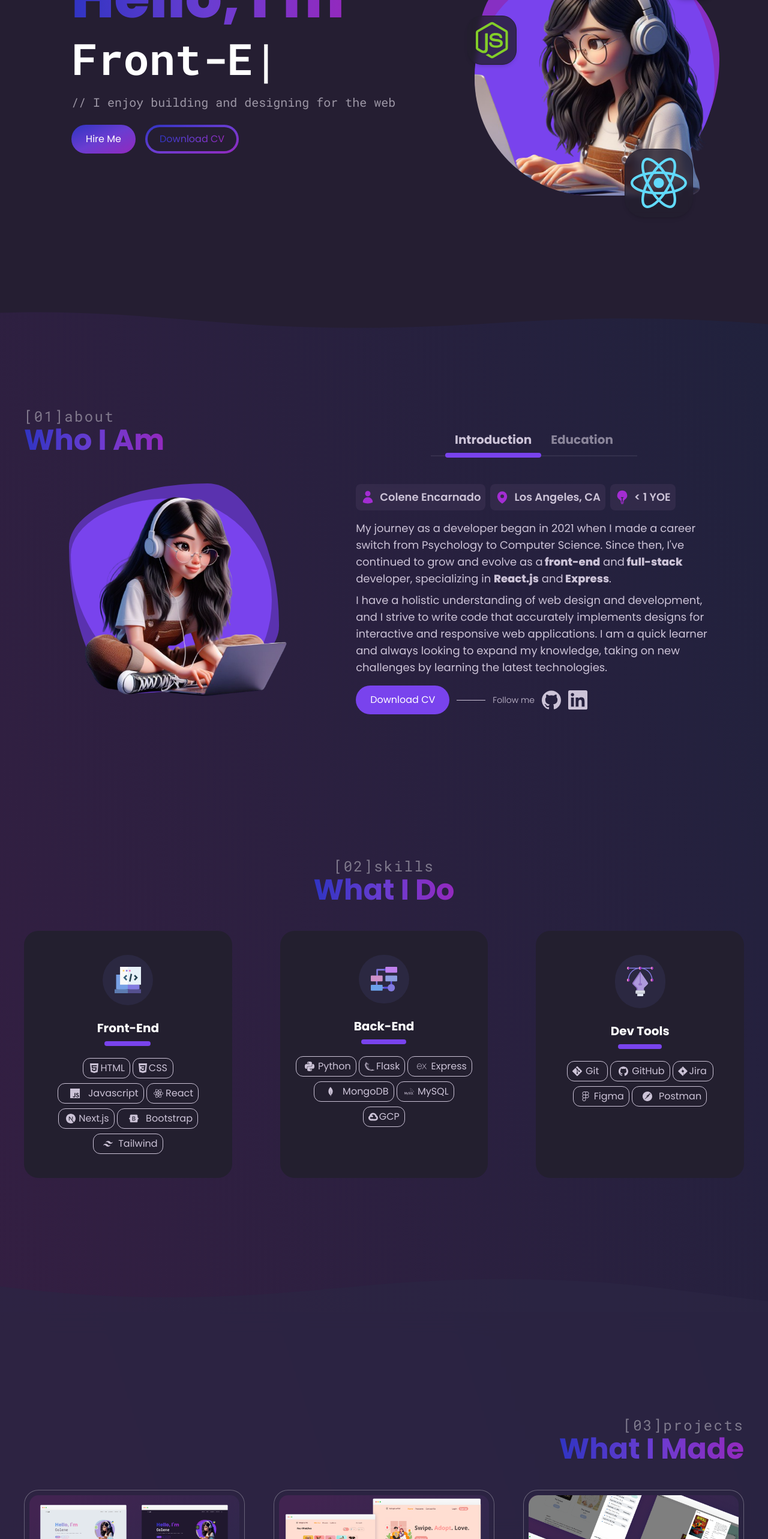
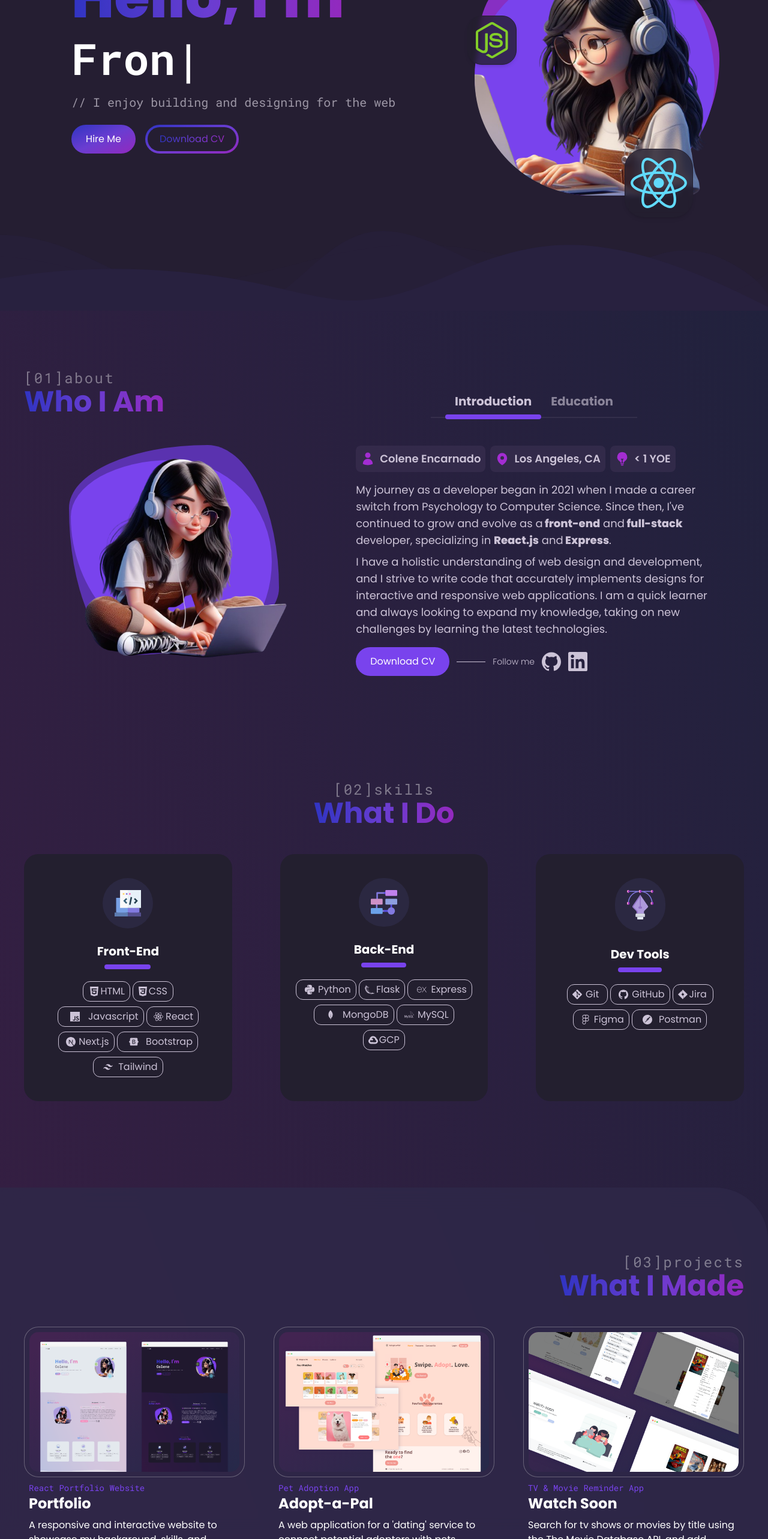
Before and after one commit to encarnac/portfolio, a React (Vite) app: page / in a window 1280 px wide. Shown: the part 234-2800 px from the top of the page at 60% size. Built offline with nearby package versions, Linux system fonts and the light colour scheme.

Commit message:
Updated divider shape and added Footer section at bottom

```diff
--- a/src/App.jsx
+++ b/src/App.jsx
@@ -4,6 +4,7 @@ import AboutSection from "./components/AboutSection";
 import SkillsSection from "./components/SkillsSection";
 import ProjectsSection from "./components/ProjectsSection";
 import ContactSection from "./components/ContactSection";
+import FooterSection from "./components/FooterSection";
 import { DividerShape } from "./components/DividerShape";
 import { useEffect, useState } from "react";
 import { motion } from "framer-motion";
@@ -51,59 +52,59 @@ export default function App() {
         toggleTheme={toggleTheme}
       />
 
-      {/* Hero Section with Divider */}
       <div className="relative bg-[#e3e8ee] dark:bg-[#251e32]">
+        {/* Hero Section */}
         <motion.div
           className="container mx-auto mb-32 mt-16 px-5 py-4 sm:px-10 lg:mt-24"
           viewport={{ amount: 0.7 }}
           onViewportEnter={() => setSelectedPage("hero")}
         >
           <HeroSection />
+          <DividerShape shape={"first"} />
         </motion.div>
       </div>
 
       <div className="relative">
         {/* About Me Section */}
         <motion.div
-          className="container mx-auto my-36 px-5 py-4 sm:px-10"
+          className="container mx-auto my-20 px-5 py-4 sm:px-10"
           viewport={{ amount: 0.7 }}
           onViewportEnter={() => setSelectedPage("about")}
         >
-          <DividerShape shape={"first"} />
           <AboutSection />
         </motion.div>
 
         {/* Skills Section */}
         <motion.div
-          className="container mx-auto my-36 mb-40 px-5 py-4 sm:px-10"
+          className="container mx-auto my-20 px-5 py-4 sm:px-10"
           viewport={{ amount: 0.7 }}
           onViewportEnter={() => setSelectedPage("skills")}
         >
           <SkillsSection />
-          <DividerShape shape={"second"} />
         </motion.div>
       </div>
 
-      {/* Projects Section */}
-      <div className="relative bg-[#eff1f2]/50 backdrop-blur-lg dark:bg-[#2b2544]/70">
+      <div className="relative rounded-tr-[5.5rem] bg-[#eff1f2]/50 backdrop-blur-lg dark:bg-[#2f2949]/80">
+        {/* Projects Section */}
         <motion.div
-          className="container mx-auto my-36 mb-40 px-5 py-4 sm:px-10"
+          className="container mx-auto my-20 px-5 py-4 sm:px-10"
           viewport={{ amount: 0.7 }}
           onViewportEnter={() => setSelectedPage("projects")}
         >
           <ProjectsSection />
-          <DividerShape shape={"third"} />
         </motion.div>
-      </div>
 
-      <div className="relative bg-[#E3E8EE] dark:bg-[#251e32]">
-        <motion.div
-          className="container mx-auto my-36 mb-40 px-5 py-4 sm:px-10"
-          viewport={{ amount: 0.7 }}
-          onViewportEnter={() => setSelectedPage("projects")}
-        >
-          <ContactSection />
-        </motion.div>
+        {/* Contact and Footer Section */}
+        <div className="relative rounded-tl-[5.5rem] bg-[#E3E8EE] dark:bg-[#251e32]">
+          <motion.div
+            className="container mx-auto pt-20"
+            viewport={{ amount: 0.7 }}
+            onViewportEnter={() => setSelectedPage("contact")}
+          >
+            <ContactSection />
+            <FooterSection />
+          </motion.div>
+        </div>
       </div>
     </main>
   );
--- a/src/components/DividerShape.jsx
+++ b/src/components/DividerShape.jsx
@@ -1,10 +1,5 @@
 export const DividerShape = ({ shape }) => {
-  const color =
-    shape === "first"
-      ? "dark:fill-[#251E32] fill-[#E3E8EE]"
-      : shape === "second"
-      ? "dark:fill-[#2b2544]/70 fill-[#eff1f2]/50"
-      : "dark:fill-[#251E32] fill-[#E3E8EE]";
+  const color = "dark:fill-[#28213F] fill-[#D5C4DB]";
   return (
     <>
       {shape === "first" && (
@@ -16,39 +11,17 @@ export const DividerShape = ({ shape }) => {
             preserveAspectRatio="none"
           >
             <path
-              d="M985.66,92.83C906.67,72,823.78,31,743.84,14.19c-82.26-17.34-168.06-16.33-250.45.39-57.84,11.73-114,31.07-172,41.86A600.21,600.21,0,0,1,0,27.35V120H1200V95.8C1132.19,118.92,1055.71,111.31,985.66,92.83Z"
+              d="M0,0V46.29c47.79,22.2,103.59,32.17,158,28,70.36-5.37,136.33-33.31,206.8-37.5C438.64,32.43,512.34,53.67,583,72.05c69.27,18,138.3,24.88,209.4,13.08,36.15-6,69.85-17.84,104.45-29.34C989.49,25,1113-14.29,1200,52.47V0Z"
+              opacity=".25"
               className={`${color}`}
             ></path>
-          </svg>
-        </div>
-      )}
-
-      {shape === "second" && (
-        <div class="custom-shape-divider-second">
-          <svg
-            data-name="Layer 1"
-            xmlns="http://www.w3.org/2000/svg"
-            viewBox="0 0 1200 120"
-            preserveAspectRatio="none"
-          >
             <path
-              d="M985.66,92.83C906.67,72,823.78,31,743.84,14.19c-82.26-17.34-168.06-16.33-250.45.39-57.84,11.73-114,31.07-172,41.86A600.21,600.21,0,0,1,0,27.35V120H1200V95.8C1132.19,118.92,1055.71,111.31,985.66,92.83Z"
+              d="M0,0V15.81C13,36.92,27.64,56.86,47.69,72.05,99.41,111.27,165,111,224.58,91.58c31.15-10.15,60.09-26.07,89.67-39.8,40.92-19,84.73-46,130.83-49.67,36.26-2.85,70.9,9.42,98.6,31.56,31.77,25.39,62.32,62,103.63,73,40.44,10.79,81.35-6.69,119.13-24.28s75.16-39,116.92-43.05c59.73-5.85,113.28,22.88,168.9,38.84,30.2,8.66,59,6.17,87.09-7.5,22.43-10.89,48-26.93,60.65-49.24V0Z"
+              opacity=".5"
               className={`${color}`}
             ></path>
-          </svg>
-        </div>
-      )}
-
-      {shape === "third" && (
-        <div class="custom-shape-divider-third">
-          <svg
-            data-name="Layer 1"
-            xmlns="http://www.w3.org/2000/svg"
-            viewBox="0 0 1200 120"
-            preserveAspectRatio="none"
-          >
             <path
-              d="M321.39,56.44c58-10.79,114.16-30.13,172-41.86,82.39-16.72,168.19-17.73,250.45-.39C823.78,31,906.67,72,985.66,92.83c70.05,18.48,146.53,26.09,214.34,3V0H0V27.35A600.21,600.21,0,0,0,321.39,56.44Z"
+              d="M0,0V5.63C149.93,59,314.09,71.32,475.83,42.57c43-7.64,84.23-20.12,127.61-26.46,59-8.63,112.48,12.24,165.56,35.4C827.93,77.22,886,95.24,951.2,90c86.53-7,172.46-45.71,248.8-84.81V0Z"
               className={`${color}`}
             ></path>
           </svg>
--- /dev/null
+++ b/src/components/FooterSection.jsx
@@ -0,0 +1,7 @@
+import React from "react";
+
+const FooterSection = () => {
+  return <div>All Rights Reserved</div>;
+};
+
+export default FooterSection;
--- a/src/index.css
+++ b/src/index.css
@@ -7,7 +7,7 @@
 @layer utilities {
   .custom-shape-divider-first {
     position: absolute;
-    top: 0;
+    bottom: 0;
     left: 0;
     width: 100%;
     overflow: hidden;
@@ -18,43 +18,25 @@
   .custom-shape-divider-first svg {
     position: relative;
     display: block;
-    width: calc(103% + 1.3px);
-    height: 29px;
+    width: calc(114% + 1.3px);
+    height: 145px;
+    transform: rotateY(180deg);
+  }
+
+  @media (min-width: 768px) and (max-width: 1023px) {
+    .custom-shape-divider-first svg {
+      width: calc(152% + 1.3px);
+      height: 117px;
+    }
+  }
+
+  /** For mobile devices **/
+  @media (max-width: 767px) {
+    .custom-shape-divider-first svg {
+      width: calc(169% + 1.3px);
+      height: 99px;
+    }
   }
 
 
-
-  .custom-shape-divider-second {
-    position: absolute;
-    bottom: 0;
-    left: 0;
-    width: 100%;
-    overflow: hidden;
-    line-height: 0;
-  }
-
-  .custom-shape-divider-second svg {
-    position: relative;
-    display: block;
-    width: calc(127% + 1.3px);
-    height: 56px;
-  }
-
-  .custom-shape-divider-third {
-    position: absolute;
-    bottom: 0;
-    left: 0;
-    width: 100%;
-    overflow: hidden;
-    line-height: 0;
-    transform: rotate(180deg);
-  }
-
-  .custom-shape-divider-third svg {
-    position: relative;
-    display: block;
-    width: calc(100% + 1.3px);
-    height: 52px;
-  }
-
 }
```
